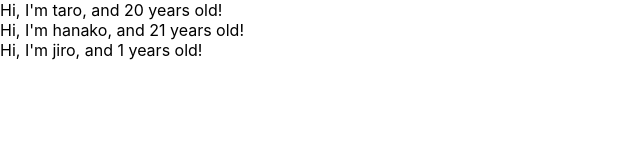
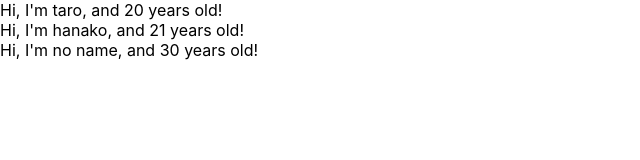
Before and after one commit to fuuukeee3/udemy-react-redux-crud-application, a React (Create React App) app: page / in a window 1280 px wide. Shown: the top 160 px of the page, without its empty margins (0-640 px from the left). Built offline with nearby package versions, Linux system fonts and the light colour scheme.

Commit message:
learn prop-types

```diff
--- a/src/App.js
+++ b/src/App.js
@@ -1,10 +1,11 @@
 import React from "react";
+import PropTypes from "prop-types";
 
 const App = () => {
   const profiles = [
     { name: "taro", age: 20 },
     { name: "hanako", age: 21 },
-    { name: "jiro" },
+    { name: "no name", age: 30 },
   ];
   return (
     <div>
@@ -23,8 +24,9 @@ const User = (props) => {
   );
 };
 
-User.defaultProps = {
-  age: 1,
+User.propTypes = {
+  name: PropTypes.string,
+  age: PropTypes.number.isRequired,
 };
 
 export default App;
```
